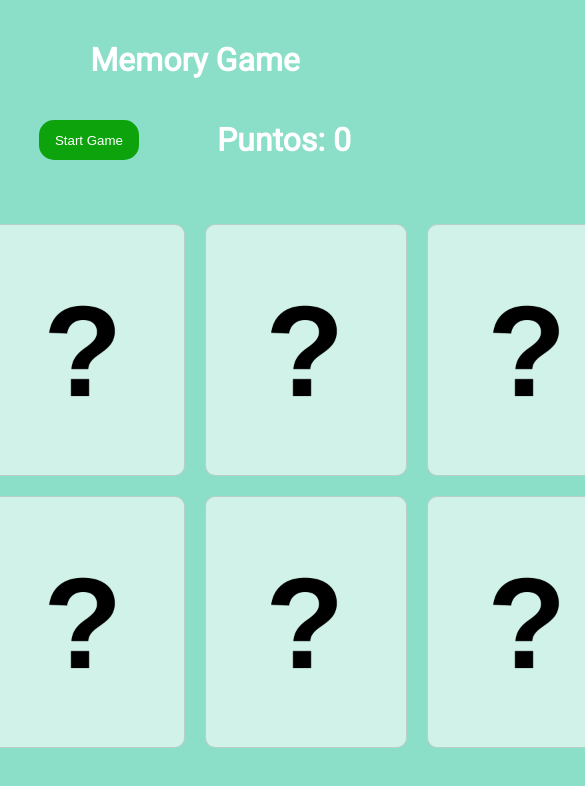
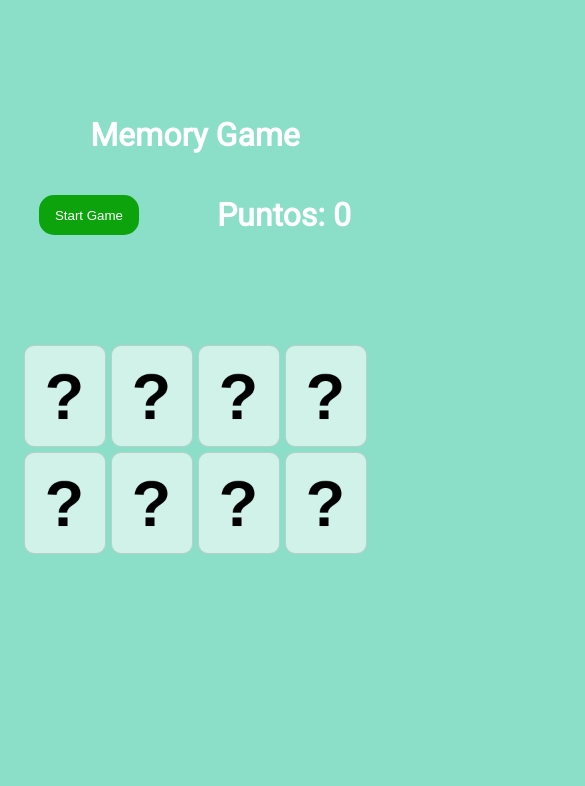
Before and after one commit to rodrigoDev0n/MemoryGame, a React (Vite) app: page / in a window 390 px wide. Shown: the top 786 px of the page, 585 px wide, since content can reach past the window. Built offline with nearby package versions, Linux system fonts and the light colour scheme.

Commit message:
responsive

```diff
--- a/src/index.css
+++ b/src/index.css
@@ -125,3 +125,257 @@ button:hover {
     box-shadow: 0 4px 8px 0 rgba(0,0,0,0.2);
   }
 }
+
+/* TODO: Agregar compatibilidad para dispositivos moviles */
+@media(max-width: 910px ) {
+  .main_container {
+    align-items: center;
+    display: flex;
+    justify-content: center;
+    height: 90vh;
+    width: 100%;
+  }
+
+  .title_container {
+    align-items: center;
+    color: white;
+    display: flex;
+    justify-content: center;
+    flex-direction: column;
+    margin-top: 100px;
+    height: 200px;
+    width: 150%;
+  }
+
+  .container {
+    display: grid;
+    justify-content: center;
+    grid-template-columns: 1fr 1fr 1fr 1fr;
+    grid-template-rows: 1fr 1fr 1fr;
+    grid-gap: 10px;
+    width: 50%;
+  }
+
+  .card_container {
+    background-color: rgba(255, 255, 255, 0.609);
+    border-radius: 10px;
+    border: 1px solid rgba(128, 128, 128, 0.302);
+    display: flex;
+    justify-content: center;
+    width: 150px;
+    height: 200px;
+    transition: all 0.5 ease-in;
+    perspective: 1000px;
+  }
+
+  .active_card_container {
+    background-color: rgba(255, 255, 255, 0.609);
+    border-radius: 10px;
+    border: 1px solid rgba(128, 128, 128, 0.302);
+    display: flex;
+    justify-content: center;
+    width: 150px;
+    height: 200px;
+    transition: all 0.5 ease-in;
+    perspective: 1000px;
+    animation: active .4s ease-out alternate;
+  }
+
+  .not_matched_active_card_container {
+    background-color: rgba(247, 75, 75, 0.609);
+    border-radius: 10px;
+    border: 1px solid rgba(128, 128, 128, 0.302);
+    display: flex;
+    justify-content: center;
+    width: 150px;
+    height: 200px;
+    transition: all 0.5 ease-in;
+    perspective: 1000px;
+    animation: active .4s ease-out alternate;
+  }
+
+  .matched_active_card_container {
+    background-color: rgba(99, 235, 94, 0.896);
+    border-radius: 10px;
+    border: 1px solid rgba(128, 128, 128, 0.302);
+    display: flex;
+    justify-content: center;
+    width: 150px;
+    height: 200px;
+    transition: all 0.5 ease-in;
+    perspective: 1000px;
+    animation: active .4s ease-out alternate;
+  }
+
+  img {
+    width: 50px;
+  }
+}
+
+@media(max-width: 580px ) {
+  .main_container {
+    display: flex;
+    justify-content: center;
+    height: 60vh;
+    width: 100%;
+  }
+
+  .title_container {
+    align-items: center;
+    color: white;
+    display: flex;
+    justify-content: center;
+    flex-direction: column;
+    margin-top: 100px;
+    height: 150px;
+    width: 100%;
+  }
+
+  .container {
+    display: grid;
+    justify-content: center;
+    grid-template-columns: 1fr 1fr 1fr 1fr;
+    grid-template-rows: 1fr 1fr 1fr;
+    grid-gap: 5px;
+    width: 50%;
+  }
+
+  .card_container {
+    background-color: rgba(255, 255, 255, 0.609);
+    border-radius: 10px;
+    border: 1px solid rgba(128, 128, 128, 0.302);
+    display: flex;
+    justify-content: center;
+    width: 80px;
+    height: 100px;
+    transition: all 0.5 ease-in;
+    perspective: 1000px;
+  }
+
+  .active_card_container {
+    background-color: rgba(255, 255, 255, 0.609);
+    border-radius: 10px;
+    border: 1px solid rgba(128, 128, 128, 0.302);
+    display: flex;
+    justify-content: center;
+    width: 80px;
+    height: 100px;
+    transition: all 0.5 ease-in;
+    perspective: 1000px;
+    animation: active .4s ease-out alternate;
+  }
+
+  .not_matched_active_card_container {
+    background-color: rgba(247, 75, 75, 0.609);
+    border-radius: 10px;
+    border: 1px solid rgba(128, 128, 128, 0.302);
+    display: flex;
+    justify-content: center;
+    width: 80px;
+    height: 100px;
+    transition: all 0.5 ease-in;
+    perspective: 1000px;
+    animation: active .4s ease-out alternate;
+  }
+
+  .matched_active_card_container {
+    background-color: rgba(99, 235, 94, 0.896);
+    border-radius: 10px;
+    border: 1px solid rgba(128, 128, 128, 0.302);
+    display: flex;
+    justify-content: center;
+    width: 80px;
+    height: 100px;
+    transition: all 0.5 ease-in;
+    perspective: 1000px;
+    animation: active .4s ease-out alternate;
+  }
+
+  img {
+    width: 50px;
+  }
+}
+
+@media(max-width: 380px ) {
+  .main_container {
+    display: flex;
+    justify-content: center;
+    height: 60vh;
+    width: 100%;
+  }
+
+  .title_container {
+    align-items: center;
+    color: white;
+    display: flex;
+    justify-content: center;
+    flex-direction: column;
+    margin-top: 100px;
+    height: 150px;
+    width: 100%;
+  }
+
+  .container {
+    display: grid;
+    justify-content: center;
+    grid-template-columns: 1fr 1fr 1fr 1fr;
+    grid-template-rows: 1fr 1fr 1fr;
+    grid-gap: 5px;
+    width: 50%;
+  }
+
+  .card_container {
+    background-color: rgba(255, 255, 255, 0.609);
+    border-radius: 10px;
+    border: 1px solid rgba(128, 128, 128, 0.302);
+    display: flex;
+    justify-content: center;
+    width: 75px;
+    height: 100px;
+    transition: all 0.5 ease-in;
+    perspective: 1000px;
+  }
+
+  .active_card_container {
+    background-color: rgba(255, 255, 255, 0.609);
+    border-radius: 10px;
+    border: 1px solid rgba(128, 128, 128, 0.302);
+    display: flex;
+    justify-content: center;
+    width: 75px;
+    height: 100px;
+    transition: all 0.5 ease-in;
+    perspective: 1000px;
+    animation: active .4s ease-out alternate;
+  }
+
+  .not_matched_active_card_container {
+    background-color: rgba(247, 75, 75, 0.609);
+    border-radius: 10px;
+    border: 1px solid rgba(128, 128, 128, 0.302);
+    display: flex;
+    justify-content: center;
+    width: 75px;
+    height: 100px;
+    transition: all 0.5 ease-in;
+    perspective: 1000px;
+    animation: active .4s ease-out alternate;
+  }
+
+  .matched_active_card_container {
+    background-color: rgba(99, 235, 94, 0.896);
+    border-radius: 10px;
+    border: 1px solid rgba(128, 128, 128, 0.302);
+    display: flex;
+    justify-content: center;
+    width: 75px;
+    height: 100px;
+    transition: all 0.5 ease-in;
+    perspective: 1000px;
+    animation: active .4s ease-out alternate;
+  }
+
+  img {
+    width: 50px;
+  }
+}
```
